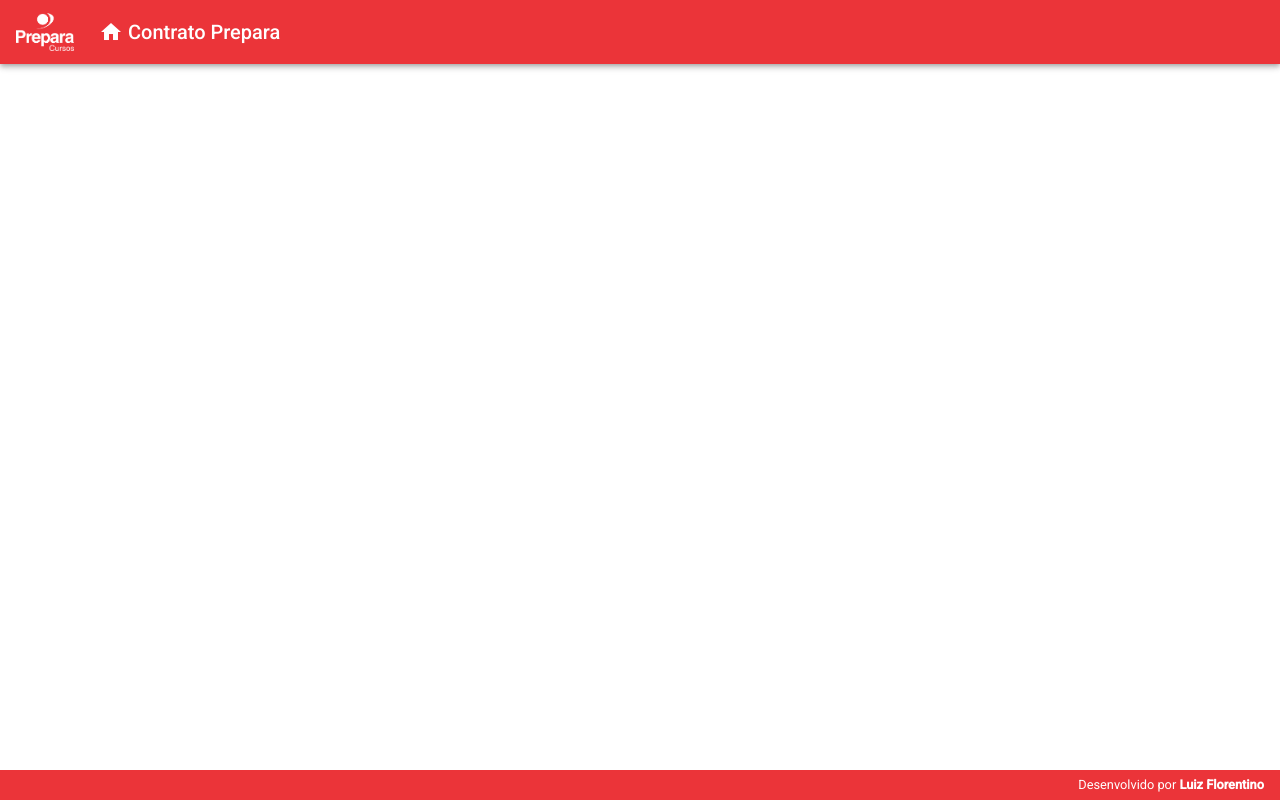
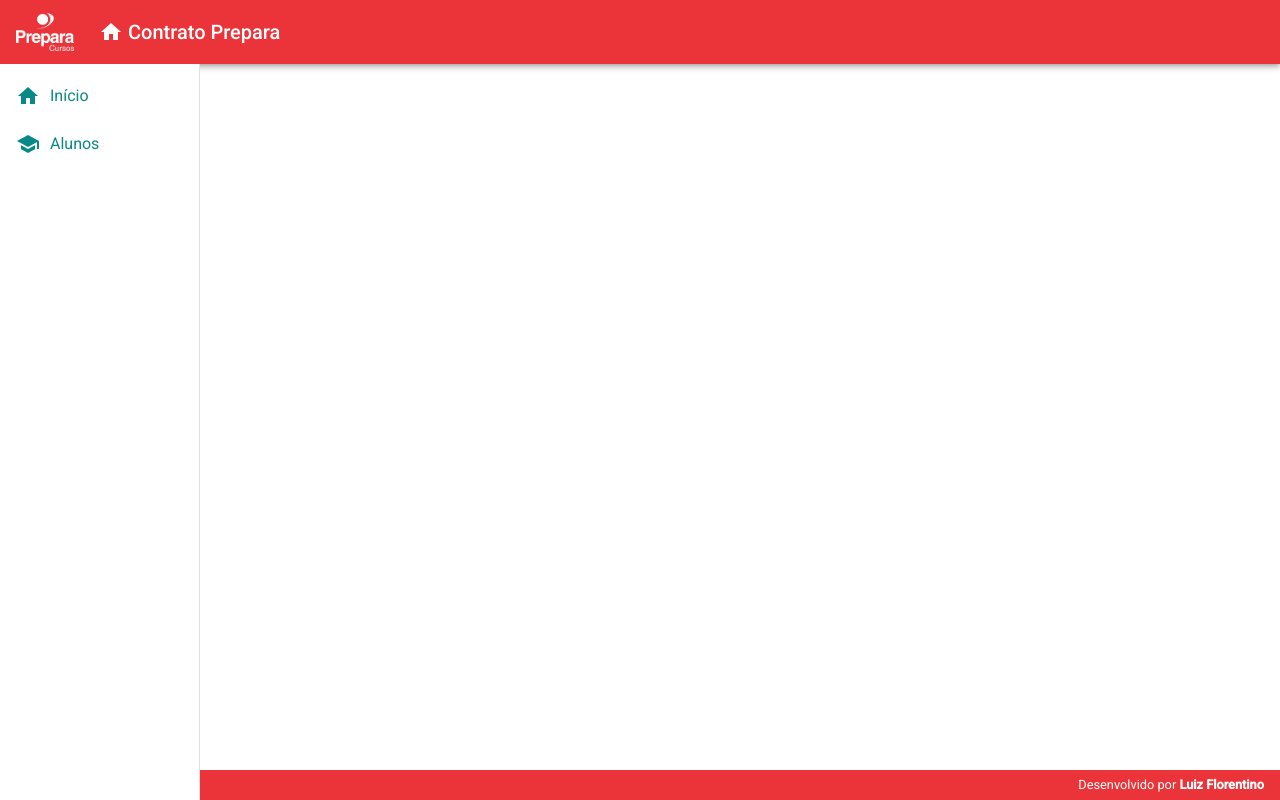
Before and after one commit to luizflorentino/contratoprepara, an Angular app: page / in a window 1280 px wide. Built offline with nearby package versions, Linux system fonts and the light colour scheme.

Commit message:
estrutura parcialmente pronta

```diff
--- a/src/app/app.component.html
+++ b/src/app/app.component.html
@@ -1,2 +1,3 @@
 <app-header></app-header>
+<app-nav></app-nav>
 <app-footer></app-footer>
--- /dev/null
+++ b/src/app/components/template/nav/nav.component.css
@@ -0,0 +1,12 @@
+.sidenav {
+    background-image:'assets/img/background.png';
+    width: 200px;
+}
+
+.sidenav a {
+    color: #088887;
+}
+
+.sidenav mat-icon {
+    padding-right: 10px;
+}
--- /dev/null
+++ b/src/app/components/template/nav/nav.component.html
@@ -0,0 +1,14 @@
+<mat-sidenav-container class="container">
+  <mat-sidenav
+    class="sidenav"
+    mode="side"
+    opened
+    fixedInViewport="true"
+    fixedTopGap="64"
+  >
+    <mat-nav-list class="nav-list">
+      <a mat-list-item> <mat-icon>home</mat-icon> Início </a>
+      <a mat-list-item> <mat-icon>school</mat-icon> Alunos </a>
+    </mat-nav-list>
+  </mat-sidenav>
+</mat-sidenav-container>
--- /dev/null
+++ b/src/app/components/template/nav/nav.component.ts
@@ -0,0 +1,15 @@
+import { Component, OnInit } from '@angular/core';
+
+@Component({
+  selector: 'app-nav',
+  templateUrl: './nav.component.html',
+  styleUrls: ['./nav.component.css']
+})
+export class NavComponent implements OnInit {
+
+  constructor() { }
+
+  ngOnInit(): void {
+  }
+
+}
--- /dev/null
+++ b/src/app/views/home/home.component.html
@@ -0,0 +1 @@
+<p>home works!</p>
--- /dev/null
+++ b/src/app/views/home/home.component.ts
@@ -0,0 +1,15 @@
+import { Component, OnInit } from '@angular/core';
+
+@Component({
+  selector: 'app-home',
+  templateUrl: './home.component.html',
+  styleUrls: ['./home.component.css']
+})
+export class HomeComponent implements OnInit {
+
+  constructor() { }
+
+  ngOnInit(): void {
+  }
+
+}
```
Also changed, not shown: src/app/app.module.ts (+15 -3 lines), src/app/views/home/home.component.css (added), src/assets/img/background.png (added).
